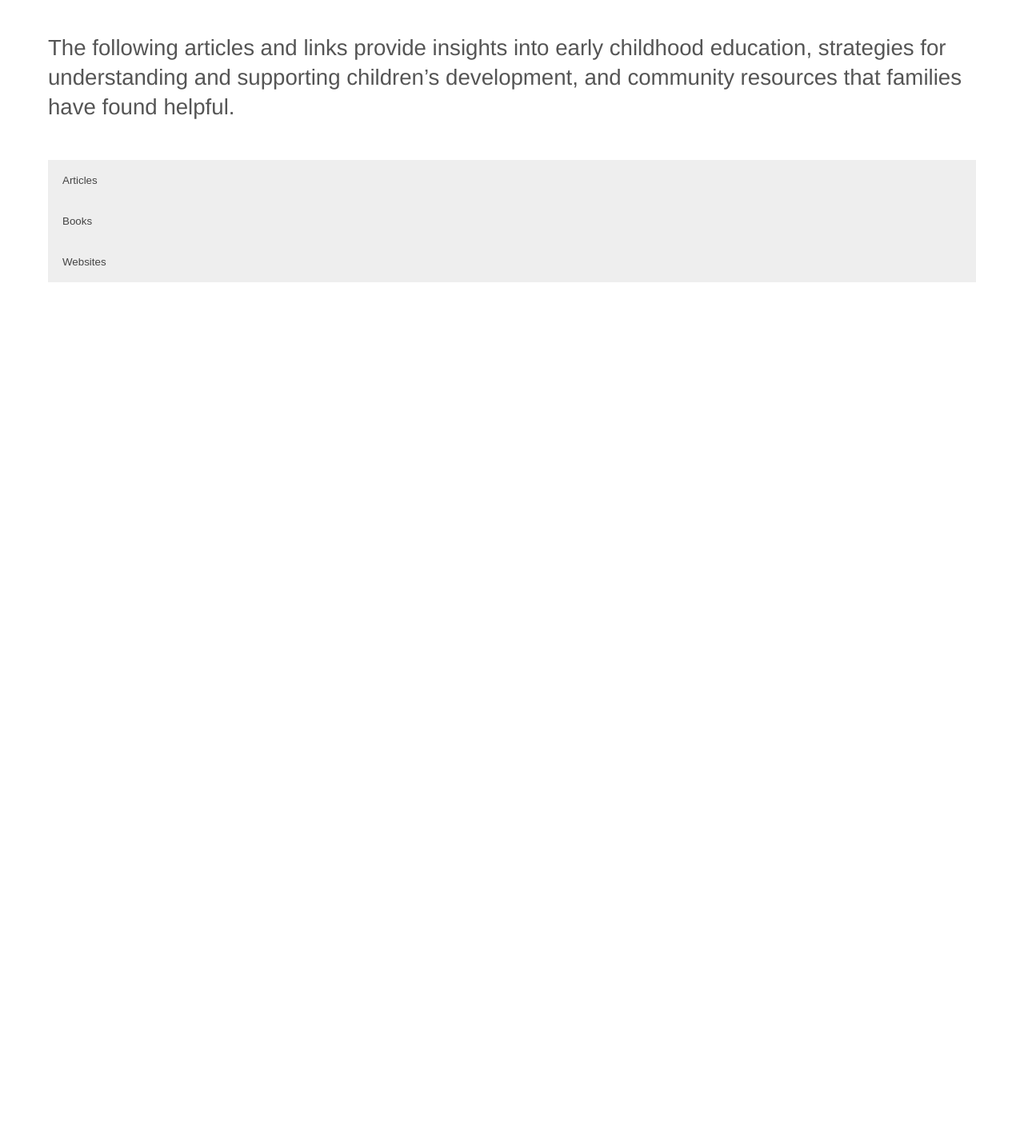
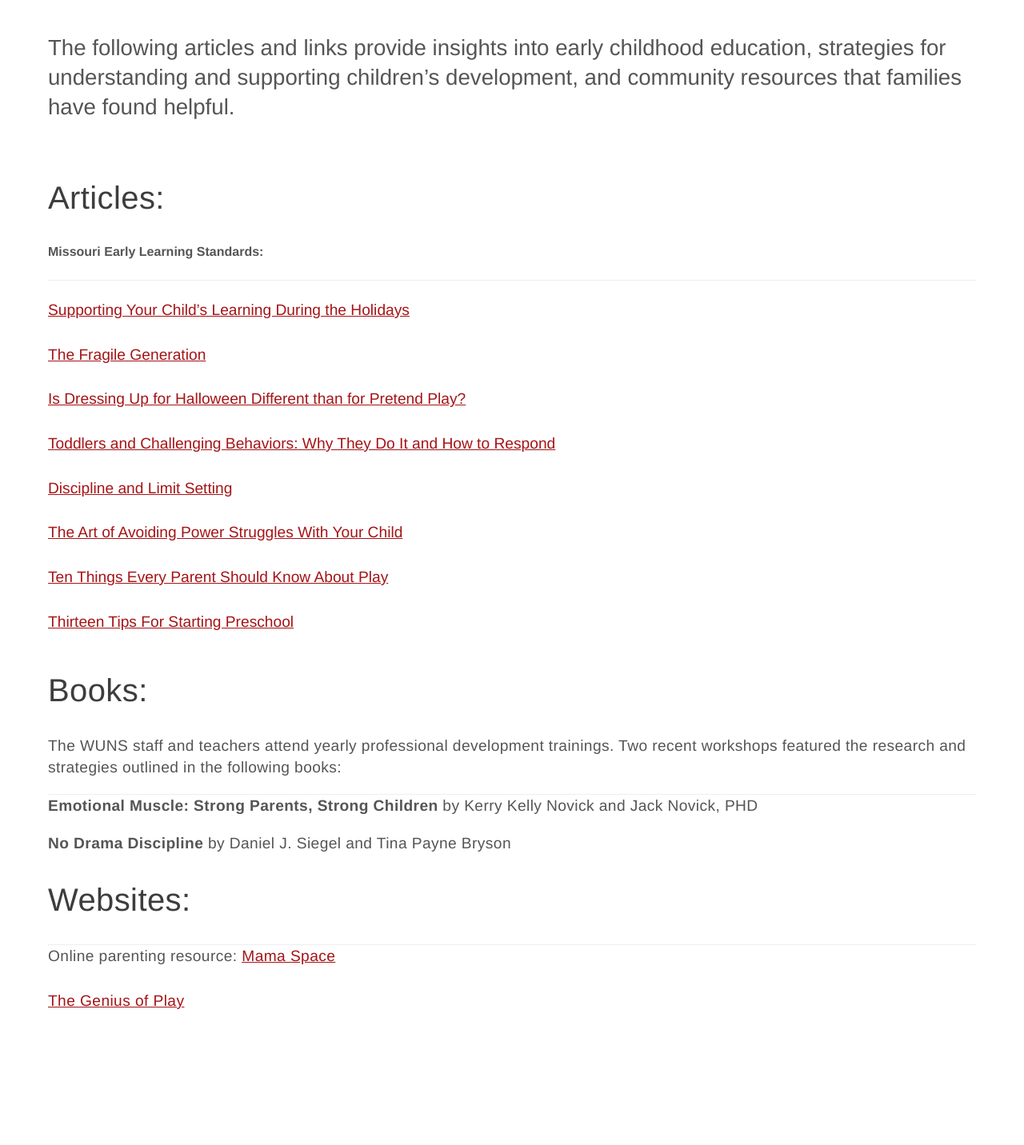
Before and after one commit to cse-256-f23/information-foraging-project-garrett-ellie-rachel-pranav, a website: page files/parent_resources.html in a window 1280 px wide. Shown: the part 124-1556 px from the top of the page at 80% size. Before the commit the page ends 800 px from the top, so only its background shows below. Drawn offline with nearby package versions, Linux system fonts and the light colour scheme; files that its build step writes are made by us from their sources; files whose address does not match are found by name.

Commit message:
made changes

```diff
--- a/files/parent_resources.html
+++ b/files/parent_resources.html
@@ -25,9 +25,9 @@
     </h2>
     <br>
 
-    <button class="accordion">Articles</button>
-    <div class="panel">
+
       <br>
+      <h1>Articles:<h1>
       <h4>Missouri Early Learning Standards:</h4>
       <br>
       <hr>
@@ -61,13 +61,13 @@
       </p>
     </div>
 
-    <button class="accordion">Books</button>
-    <div class="panel">
+    <h1>Books:<h1>
       <p>
         The WUNS staff and teachers attend yearly professional development
         trainings. Two recent workshops featured the research and strategies
         outlined in the following books:
       </p>
+      <hr>
       <p>
         <strong> Emotional Muscle: Strong Parents, Strong Children </strong>
         by Kerry Kelly Novick and Jack Novick, PHD
@@ -78,8 +78,9 @@
       </p>
     </div>
 
-    <button class="accordion">Websites</button>
-    <div class="panel">
+
+    <h1>Websites: <h1>
+      <hr>
       <p>
         Online parenting resource:
         <a href="https://www.mamaspace.net/" target="_blank">Mama Space</a>
```
